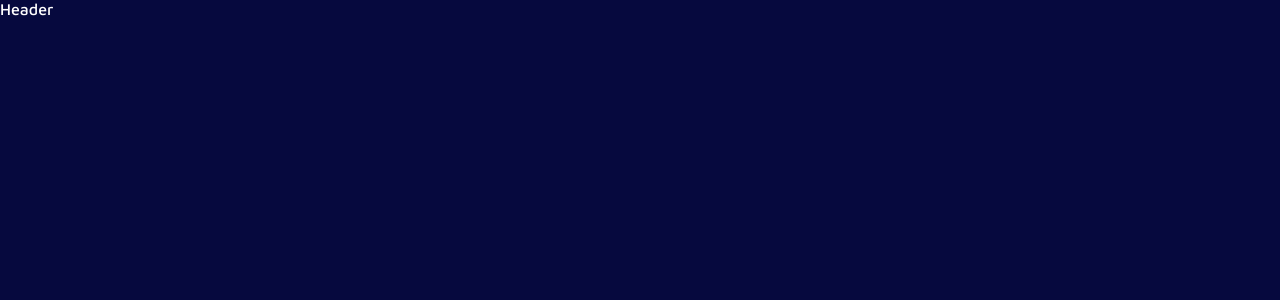
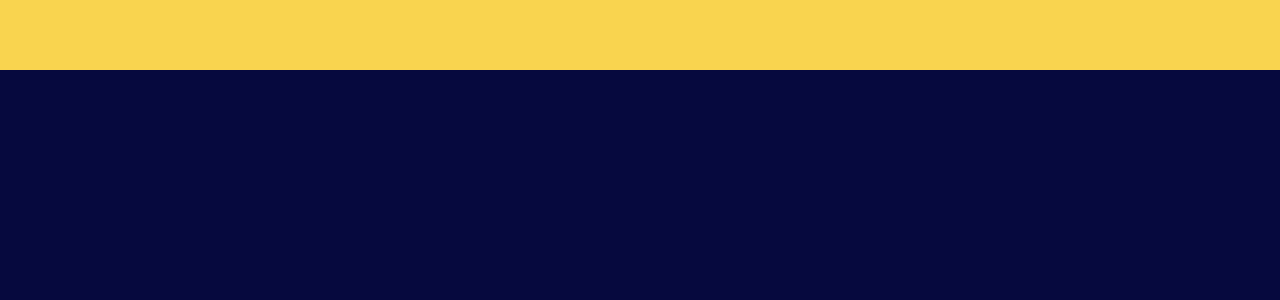
Before and after one commit to josuels731/fruits-basket-react, a React (Create React App) app: page / in a window 1280 px wide. Shown: the top 300 px of the page. Built offline with nearby package versions, Linux system fonts and the light colour scheme.

Commit message:
Created Header Component

```diff
--- a/src/components/Header.tsx
+++ b/src/components/Header.tsx
@@ -2,7 +2,8 @@ import styled from "styled-components";
 
 const HeaderArea = styled.header`
     background-color: #F9D44F;
-
+    height: 70px;
+    width: 100%;
 `;
 
 interface HeaderProps {
@@ -10,7 +11,9 @@ interface HeaderProps {
 }
 function Header({ }: HeaderProps) {
 
-    return <header>Header</header>
+    return <HeaderArea>
+
+    </HeaderArea>
 }
 
 export default Header;
```
